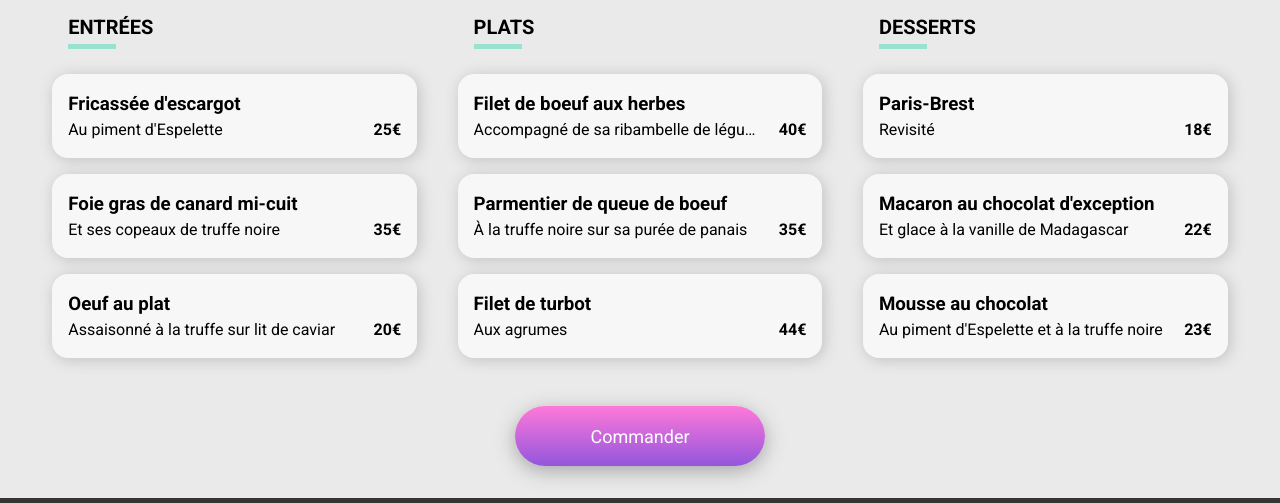
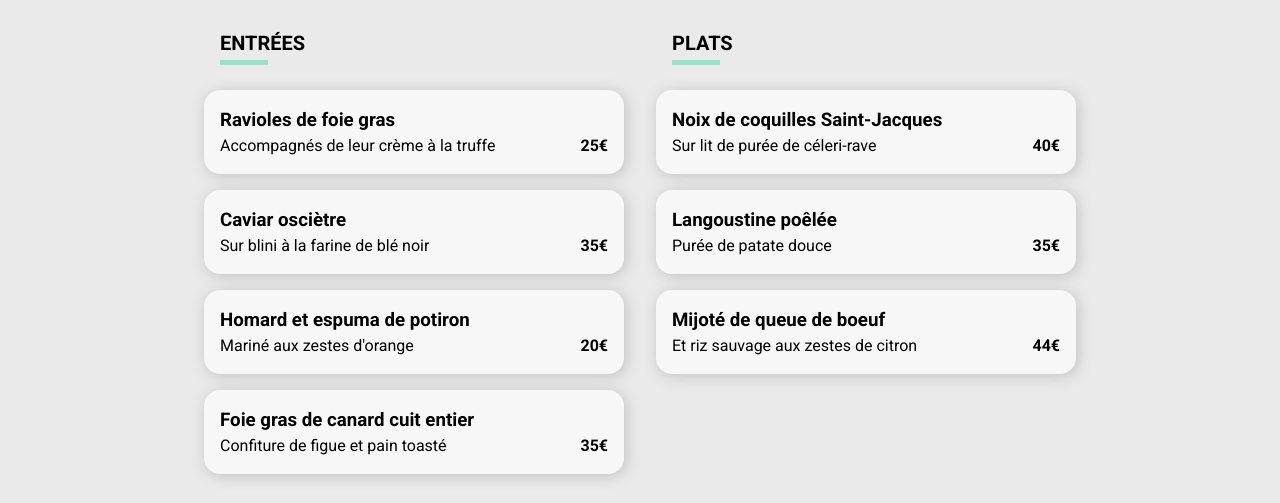
Before and after one commit to LionelVanS/Ohmyfood, a plain HTML site: page Restaurant-2.html in a window 1280 px wide. Shown: the part 651-1154 px from the top of the page. Drawn offline with Linux system fonts and the light colour scheme; a web font is replaced by a local one.

Commit message:
Pages des restaurants terminés

```diff
--- a/Restaurant-2.html
+++ b/Restaurant-2.html
@@ -29,7 +29,7 @@
         <!-- BANNIERE -->
 
             <section class="Banner">
-                <img src="images\restaurants\Medium\a_la_francaise.jpg" alt="Menu A la française">
+                <img src="images\restaurants\Large\la_note_enchantee.jpg" alt="Restaurant La note enchantée">
             </section>
 
 
@@ -56,8 +56,8 @@
 
                         <div class="Cards anim-1">
                             <div class="Cards__Text">
-                                <h3>Fricassée d'escargot</h3>
-                                <p>Au piment d'Espelette</p>
+                                <h3>Ravioles de foie gras</h3>
+                                <p>Accompagnés de leur crème à la truffe</p>
                             </div>
                             <p><strong>25€</strong></p>
                             <div class="Cards__Add">
@@ -69,8 +69,8 @@
 
                         <div class="Cards anim-2">
                             <div class="Cards__Text">
-                                <h3>Foie gras de canard mi-cuit</h3>
-                                <p>Et ses copeaux de truffe noire</p>
+                                <h3>Caviar osciètre</h3>
+                                <p>Sur blini à la farine de blé noir</p>
                             </div>
                             <p><strong>35€</strong></p>
                             <div class="Cards__Add">
@@ -82,10 +82,23 @@
 
                         <div class="Cards anim-3">
                             <div class="Cards__Text">
-                                <h3>Oeuf au plat</h3>
-                                <p>Assaisonné à la truffe sur lit de caviar</p>
+                                <h3>Homard et espuma de potiron</h3>
+                                <p>Mariné aux zestes d'orange</p>
                             </div>
                             <p><strong>20€</strong></p>
+                            <div class="Cards__Add">
+                                <span class="fa-solid fa-circle-check fa-2x"></span>
+                            </div>
+                        </div>
+
+        <!-- 4EME ENTREE -->
+
+                        <div class="Cards anim-3">
+                            <div class="Cards__Text">
+                                <h3>Foie gras de canard cuit entier</h3>
+                                <p>Confiture de figue et pain toasté</p>
+                            </div>
+                            <p><strong>35€</strong></p>
                             <div class="Cards__Add">
                                 <span class="fa-solid fa-circle-check fa-2x"></span>
                             </div>
@@ -102,8 +115,8 @@
 
                         <div class="Cards anim-1">
                             <div class="Cards__Text">
-                                <h3>Filet de boeuf aux herbes</h3>
-                                <p>Accompagné de sa ribambelle de légumes</p>
+                                <h3>Noix de coquilles Saint-Jacques</h3>
+                                <p>Sur lit de purée de céleri-rave</p>
                             </div>
                             <p><strong>40€</strong></p>
                             <div class="Cards__Add">
@@ -115,8 +128,8 @@
 
                         <div class="Cards anim-2">
                             <div class="Cards__Text">
-                                <h3>Parmentier de queue de boeuf</h3>
-                                <p>À la truffe noire sur sa purée de panais</p>
+                                <h3>Langoustine poêlée</h3>
+                                <p>Purée de patate douce</p>
                             </div>
                             <p><strong>35€</strong></p>
                             <div class="Cards__Add">
@@ -128,8 +141,8 @@
 
                         <div class="Cards anim-3">
                             <div class="Cards__Text">
-                                <h3>Filet de turbot</h3>
-                                <p>Aux agrumes</p>
+                                <h3>Mijoté de queue de boeuf </h3>
+                                <p>Et riz sauvage aux zestes de citron</p>
                             </div>
                             <p><strong>44€</strong></p>
                             <div class="Cards__Add">
@@ -148,8 +161,8 @@
 
                         <div class="Cards anim-1">
                             <div class="Cards__Text">
-                                <h3>Paris-Brest</h3>
-                                <p>Revisité</p>
+                                <h3>Macaron noisette et chocolat</h3>
+                                <p>Glace au caramel brun et sel de Guérande</p>
                             </div>
                             <p><strong>18€</strong></p>
                             <div class="Cards__Add">
@@ -161,8 +174,8 @@
 
                         <div class="Cards anim-2">
                             <div class="Cards__Text">
-                                <h3>Macaron au chocolat d'exception</h3>
-                                <p>Et glace à la vanille de Madagascar</p>
+                                <h3>Baba au rhum revisité </h3>
+                                <p>Avec son coulis de citron</p>
                             </div>
                             <p><strong>22€</strong></p>
                             <div class="Cards__Add">
@@ -174,8 +187,8 @@
 
                         <div class="Cards anim-3">
                             <div class="Cards__Text">
-                                <h3>Mousse au chocolat </h3>
-                                <p>Au piment d'Espelette et à la truffe noire</p>
+                                <h3>Tarte au citron meringuée </h3>
+                                <p>Déstructurée</p>
                             </div>
                             <p><strong>23€</strong></p>
                             <div class="Cards__Add">
--- a/sass/components/_cards.scss
+++ b/sass/components/_cards.scss
@@ -6,6 +6,7 @@
         overflow: hidden;
         white-space: nowrap;
         justify-content:space-between;
+        cursor: pointer;
 
 
 // NOMS DES PLATS
--- a/sass/layouts/_fonctionnement.scss
+++ b/sass/layouts/_fonctionnement.scss
@@ -59,7 +59,7 @@
         @include desktop {
             width: 3rem;
             margin-left:2.5rem;
-            margin-right:1.5rem;
+            margin-right:.75rem;
         }
     }
 
--- a/sass/layouts/_menus.scss
+++ b/sass/layouts/_menus.scss
@@ -3,14 +3,8 @@
 .Banner {
     & img {
         width:100%;
+        height:511px;
         object-fit: cover;
-
-        @include tablet {
-            height:511px;
-        }
-        @include desktop {
-            height:511px;
-        }
     }
 }
 
@@ -47,27 +41,19 @@
 
     &__All-Cards {
 
-        @include tablet {
-            display:flex;
-            flex-wrap:wrap;
-        }
         @include desktop {
             display:flex;
             flex-wrap:wrap;
+            justify-content:center;
         }
     }
 
     &__Category-Cards {
         position:relative;
 
-        @include tablet {
-            width:30%;
-            margin:auto;
-        }
-
         @include desktop {
-            width:30%;
-            margin:auto;
+            width:420px;
+            margin:1rem 1rem 0 1rem;
         }
     }
 
```
Also changed, not shown: Restaurant-1.html (+1 -1 lines), Restaurant-3.html (+19 -19 lines), Restaurant-4.html (+19 -19 lines), index.html (+2 -2 lines), css/style.css, images/restaurants/Large/a_la_francaise.jpg (added), images/restaurants/Large/la_note_enchantee.jpg (added), images/restaurants/Large/la_palette_du_gout.jpg (added), images/restaurants/Large/le_delice_des_sens.jpg (added), images/restaurants/a_la_francaise.jpg (deleted), images/restaurants/la_note_enchantee.jpg (deleted), images/restaurants/la_palette_du_gout.jpg (deleted), images/restaurants/le_delice_des_sens.jpg (deleted), 1 other file.
